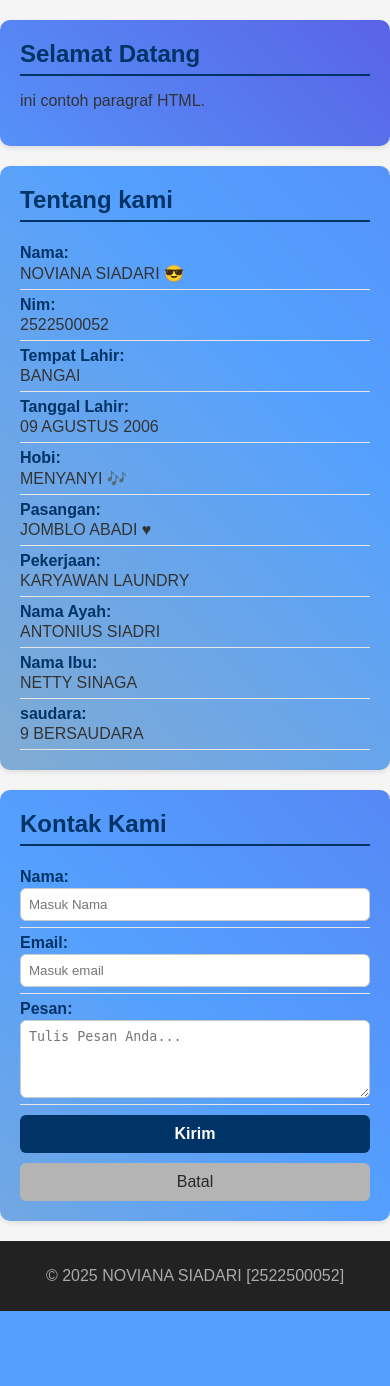
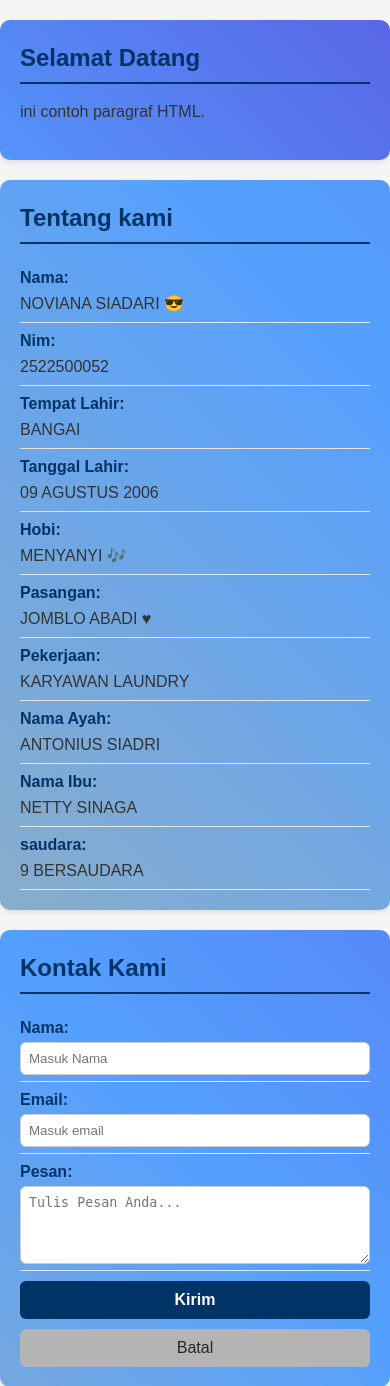
Before and after one commit to 2522500052/2522500052-GB1J-SIGB1J-2526O, a PHP site: page /pertemuan-05/index.html in a window 390 px wide. Shown: the part 41-1427 px from the top of the page. Before the commit the page ends 1352 px from the top, so only its background shows below. Run offline with PHP 8.4, Linux system fonts and the light colour scheme.

Commit message:
membuat script.js

```diff
--- a/pertemuan-05/style.css
+++ b/pertemuan-05/style.css
@@ -1,5 +1,5 @@
    * {
-    box-sizing: bordr-box;
+    box-sizing: border-box;
    }
 
    body {
@@ -7,7 +7,7 @@
     font-family: Arial, sans-serif;
     background: #f5f5f5;
     color: #333;
-    line-height: 1,5;
+    line-height: 1.5;
    }
 
    header {
@@ -15,6 +15,7 @@
     color: #fff;
     padding: 20px;
     text-align: center;
+    position: relative;
    }
 
    header ul {
@@ -38,7 +39,7 @@
             padding: 20px;
             max-width: 700px;
             margin: 20px auto;
-            box-shadow: 0 2px 5px rgba(0, 0, 0, 0.1)
+            box-shadow: 0 2px 5px rgba(0, 0, 0, 0.1);
         }
         #about,
         #contact, #home { background: linear-gradient(45deg, #ff9ff3, #feca57, #54a0ff, #5f27cd);
@@ -173,7 +174,7 @@
             flex-direction: column;
             background: #003366;
             width: 100%;
-            padding: 5px 0;
+            padding: 10px 0;
            }
 
            nav.active {
```
